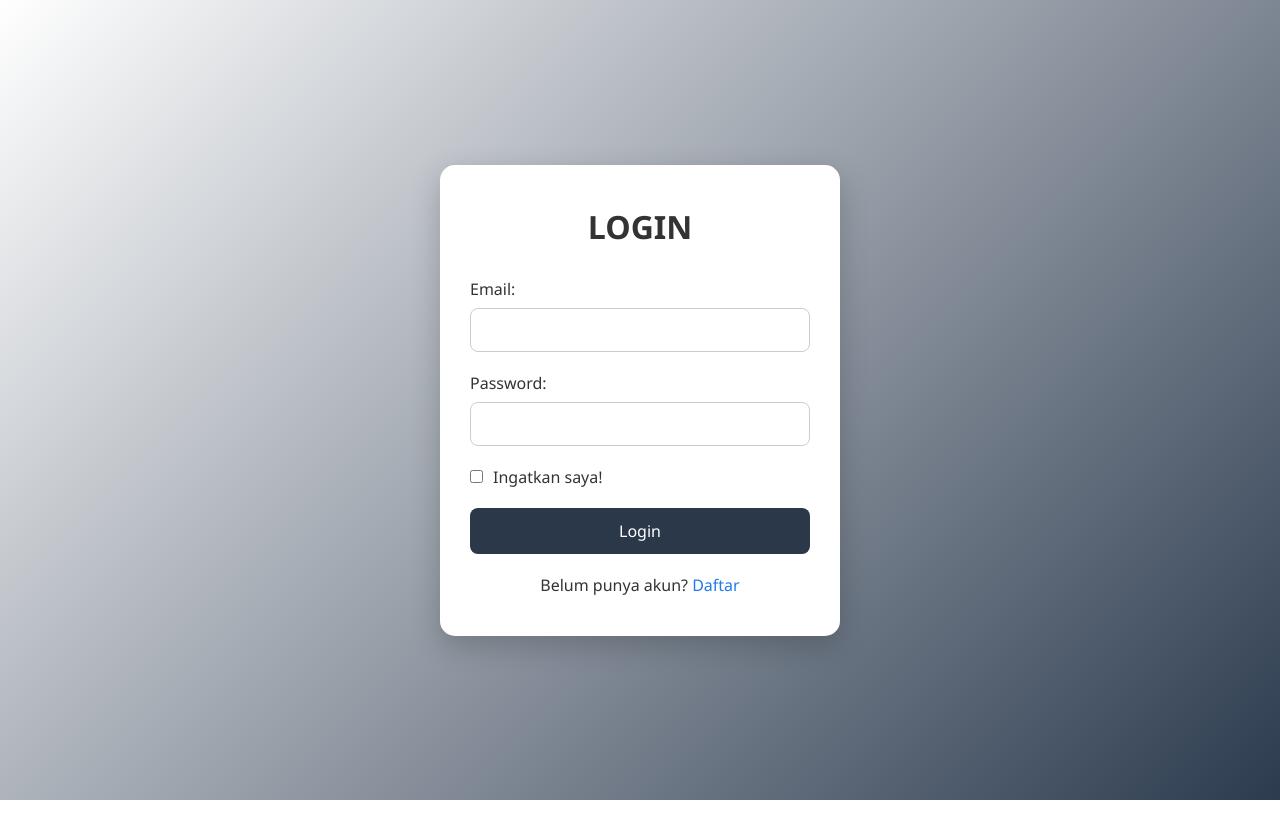
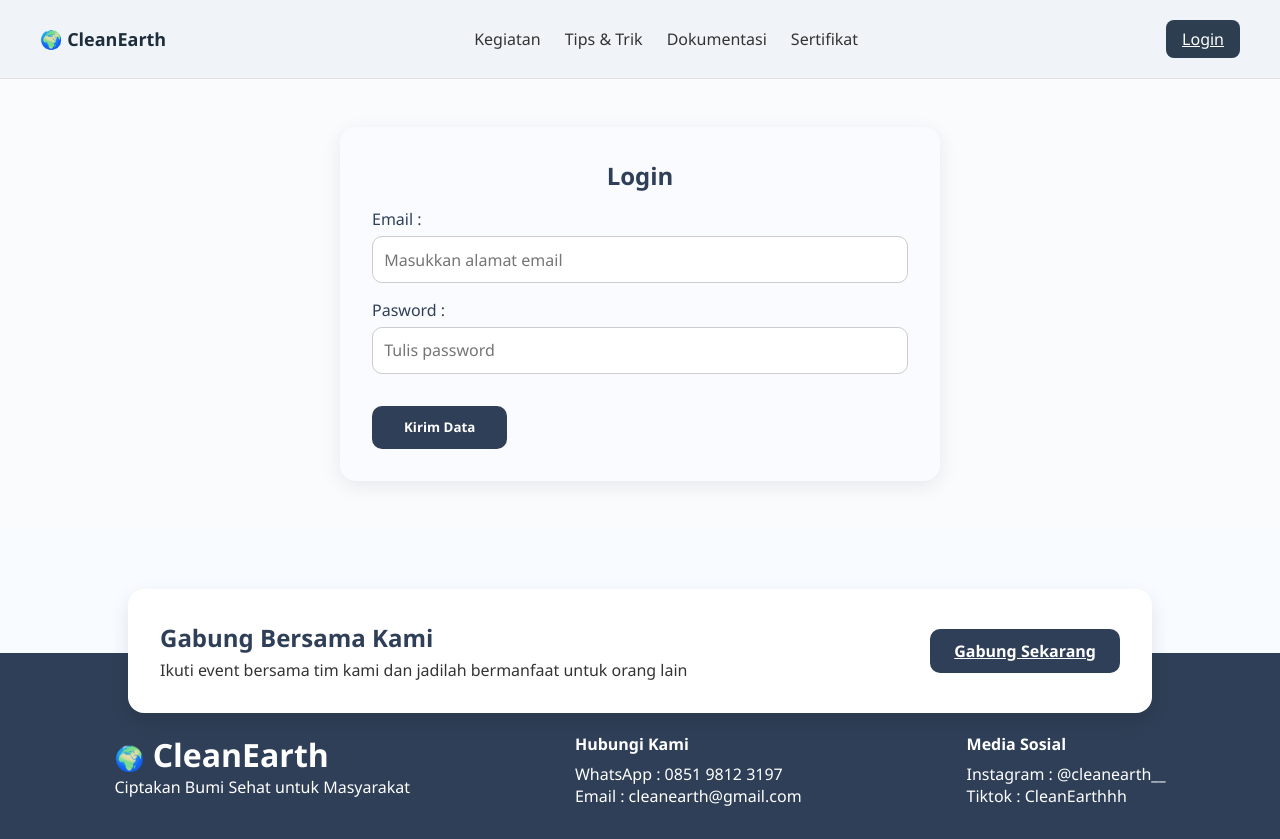
Before and after one commit to HerlambangAlifio/Cleanearth, a plain HTML site: page login.html in a window 1280 px wide. Before the commit the page ends 800 px from the top, so only its background shows below. Drawn offline with Linux system fonts and the light colour scheme.

Commit message:
benerin login

```diff
--- a/login.css
+++ b/login.css
@@ -1,93 +1,206 @@
-
 * {
-    box-sizing: border-box;
-    font-family: 'Segoe UI', Tahoma, Geneva, Verdana, sans-serif;
-    margin: 0;
-    padding: 0;
+  box-sizing: border-box;
+  margin: 0;
+  padding: 0;
+  font-family: 'Segoe UI', sans-serif;
 }
 
 body {
-    background: linear-gradient(135deg, #ffffff, #2c3b4f);
-    min-height: 100vh;
-    display: flex;
-    justify-content: center;
-    align-items: center;
+  background: #f9fbfc;
+  color: #2c3e50;
 }
 
-.login-container {
-    background-color: white;
-    padding: 40px 30px;
-    border-radius: 15px;
-    box-shadow: 0 10px 30px rgba(0, 0, 0, 0.2);
-    width: 100%;
-    max-width: 400px;
+.navbar {
+  display: flex;
+  justify-content: space-between;
+  align-items: center;
+  padding: 20px 40px;
+  background-color: #f0f4f9;
+  border-bottom: 1px solid #e0e0e0;
 }
 
-.login-container h1 {
-    text-align: center;
-    margin-bottom: 30px;
-    color: #333;
+.navbar .logo {
+  font-weight: bold;
+  font-size: 18px;
+  color: #1e2d3b;
+  text-decoration: none;
 }
 
-label {
-    font-weight: 500;
-    color: #333;
+.navbar nav ul {
+  display: flex;
+  gap: 1.5rem;
+  list-style: none;
 }
 
-input[type="email"],
-input[type="password"] {
-    width: 100%;
-    padding: 12px;
-    margin-top: 8px;
-    margin-bottom: 20px;
-    border: 1px solid #ccc;
-    border-radius: 8px;
-    transition: 0.3s;
+.navbar nav ul li a {
+  text-decoration: none;
+  color: #333;
+  font-weight: 500;
 }
 
-input[type="email"]:focus,
-input[type="password"]:focus {
-    border-color: #222e3d;
-    outline: none;
+.navbar nav ul li a.active {
+  font-weight: bold;
+  border-bottom: 2px solid #333;
 }
 
-.checkbox-group {
-    display: flex;
-    align-items: center;
-    margin-bottom: 20px;
+.login-btn {
+  background: #2c3e50;
+  color: white;
+  padding: 0.5rem 1rem;
+  border: none;
+  border-radius: 0.5rem;
+  cursor: pointer;
 }
 
-.checkbox-group input {
-    margin-right: 10px;
+.gabung-section {
+  max-width: 600px;
+  margin: 3rem auto;
+  padding: 2rem;
+  background-color: #f9fbff;
+  border-radius: 16px;
+  box-shadow: 0 5px 20px rgba(0,0,0,0.08);
 }
 
-input[type="submit"] {
-    width: 100%;
-    background-color: #2b384a;
-    color: white;
-    padding: 12px;
-    border: none;
-    border-radius: 8px;
-    font-size: 16px;
-    cursor: pointer;
-    transition: background-color 0.3s;
+.gabung-section h1 {
+  text-align: center;
+  color: #2f3f57;
+  margin-bottom: 0.5rem;
 }
 
-input[type="submit"]:hover {
-    background-color: #2d3844;
+.gabung-section p {
+  text-align: center;
+  margin-bottom: 1.5rem;
+  color: #555;
 }
 
-p {
-    text-align: center;
-    margin-top: 20px;
-    color: #333;
+.gabung-form label {
+  display: block;
+  margin-top: 1rem;
+  font-weight: 500;
+  color: #2f3f57;
 }
 
-a {
-    color: #217ae7;
-    text-decoration: none;
+.gabung-form input[type="text"],
+.gabung-form select,
+.gabung-form textarea {
+  width: 100%;
+  padding: 0.7rem;
+  margin-top: 0.4rem;
+  border-radius: 10px;
+  border: 1px solid #ccc;
+  font-size: 1rem;
 }
 
-a:hover {
-    text-decoration: underline;
+.gabung-form button {
+  margin-top: 2rem;
+  background-color: #2f3f57;
+  color: white;
+  padding: 0.8rem 2rem;
+  border: none;
+  border-radius: 10px;
+  font-weight: bold;
+  cursor: pointer;
+  transition: background-color 0.3s ease;
 }
+
+.gabung-form button:hover {
+  background-color: #1e2c3f;
+}
+
+/* Bagian Footer */
+
+.footer-wrapper {
+  position: relative;
+  background-color: #f8fbff;
+  margin-top: 3rem;
+
+}
+
+.gabung-box {
+  max-width: 80%;
+  margin: 0 auto;
+  background-color: white;
+  border-radius: 16px;
+  padding: 2rem 2rem;
+  display: flex;
+  justify-content: space-between;
+  align-items: center;
+  box-shadow: 0 8px 20px rgba(0,0,0,0.1);
+  position: relative;
+  top: 60px; /* Naik ke atas */
+}
+
+.gabung-text h2 {
+  margin: 0;
+  font-size: 1.5rem;
+  color: #2f3f57;
+  font-weight: bold;
+}
+
+.gabung-text p {
+  margin-top: 0.3rem;
+  color: #333;
+}
+
+.btn-gabung {
+  background-color: #2f3f57;
+  color: rgb(255, 255, 255);
+  border: none;
+  padding: 0.7rem 1.5rem;
+  border-radius: 10px;
+  font-weight: bold;
+  cursor: pointer;
+}
+
+
+
+.footer {
+  background-color: #2f3f57;
+  color: white;
+  display: flex;
+  justify-content: space-around;
+  padding: 5rem 2rem 2rem 2rem;
+  flex-wrap: wrap;
+}
+
+.footer h4 {
+  margin-bottom: 0.5rem;
+}
+
+.footer-left, .footer-mid, .footer-right {
+  max-width: 300px;
+}
+
+.logo-icon {
+  font-size: 24px;
+}
+
+@media (max-width: 480px) {
+   .footer {
+    flex-direction: column;
+    align-items: center;
+    text-align: center;
+    gap: 2rem;
+  }
+
+  .footer-left, .footer-mid, .footer-right {
+    max-width: 100%;
+  }
+  .gabung-box {
+    max-width: 90%;
+    padding: 1rem;
+    top: 30px;
+  }
+
+  .gabung-text h2 {
+    font-size: 1.1rem;
+  }
+
+  .gabung-text p {
+    font-size: 0.95rem;
+  }
+
+  .btn-gabung {
+    font-size: 0.95rem;
+  }
+}
--- a/login.html
+++ b/login.html
@@ -1,33 +1,76 @@
 <!DOCTYPE html>
-<html lang="en">
+<html lang="id">
 <head>
-    <meta charset="UTF-8">
-    <meta name="viewport" content="width=device-width, initial-scale=1.0">
-    <title>login</title>
-    <link rel="stylesheet" href="login.css">
+  <meta charset="UTF-8" />
+  <meta name="viewport" content="width=device-width, initial-scale=1.0"/>
+  <title>Login</title>
+  <link rel="stylesheet" href="login.css" />
 </head>
 <body>
-    <div class="login-container">
-        <h1>LOGIN</h1>
 
-        <form action="index.html" method="post" enctype="multipart/form-data">
-            <label for="email">Email:</label><br>
-            <input type="email" name="email" required><br>
-
-            <label for="password">Password:</label><br>
-            <input type="password" name="password" required><br>
-
-            <div class="checkbox-group">
-                <input type="checkbox" name="ingat" value="1">
-                <label for="remember">Ingatkan saya!</label>
-            </div>
-
-            <input type="submit" value="Login">
-        </form>
-
-        <p>Belum punya akun? <a href="daftar.html">Daftar</a></p>
-    </div>
+   <!-- Navbar -->
+    <header class="navbar">
+        <a href="index.html" class="logo">🌍 CleanEarth</a>
+        <nav>
+            <ul>
+                <li><a href="kegiatan.html">Kegiatan</a></li>
+                <li><a href="tips.html">Tips & Trik</a></li>
+                <li><a href="dokumentasi.html">Dokumentasi</a></li>
+                <li><a href="sertifikat.html">Sertifikat</a></li>
+            </ul>
+        </nav>
+       <a href="login.html" class="login-btn">Login</a>
+    </header>
 
 
+  <section class="gabung-section">
+    <h1>Login</h1>
+
+    <form class="gabung-form">
+      <label>Email : </label>
+      <input type="text" placeholder="Masukkan alamat email" required />
+
+      <label>Pasword :</label>
+      <input type="text" placeholder="Tulis password" required />
+
+      <button type="submit">Kirim Data</button>
+
+      <div id="gabungSuccess" style="display: none; color: green; margin-top: 1rem;">
+        ✅ Data berhasil dikirim! Terima kasih
+      </div>
+    </form>
+  </section>
+
+  <!-- Gabung Bersama Kami -->
+    <section class="footer-wrapper">
+    <div class="gabung-box">
+      <div class="gabung-text">
+        <h2>Gabung Bersama Kami</h2>
+        <p>Ikuti event bersama tim kami dan jadilah bermanfaat untuk orang lain</p>
+      </div>
+      <a href="login.html" class="btn-gabung">Gabung Sekarang</a>
+    </div>
+  </section>
+
+
+  <!-- Footer -->
+ <footer class="footer">
+    <div class="footer-left">
+      <h1><span class="logo-icon">🌍</span> CleanEarth</h1>
+      <p>Ciptakan Bumi Sehat untuk Masyarakat</p>
+    </div>
+    <div class="footer-mid">
+      <h4>Hubungi Kami</h4>
+      <p>WhatsApp : 0851 9812 3197</p>
+      <p>Email : cleanearth@gmail.com</p>
+    </div>
+    <div class="footer-right">
+      <h4>Media Sosial</h4>
+      <p>Instagram : @cleanearth__</p>
+      <p>Tiktok : CleanEarthhh</p>
+    </div>
+  </footer>
+
+  <script src="form pendaftaran.js"></script>
 </body>
 </html>
```
